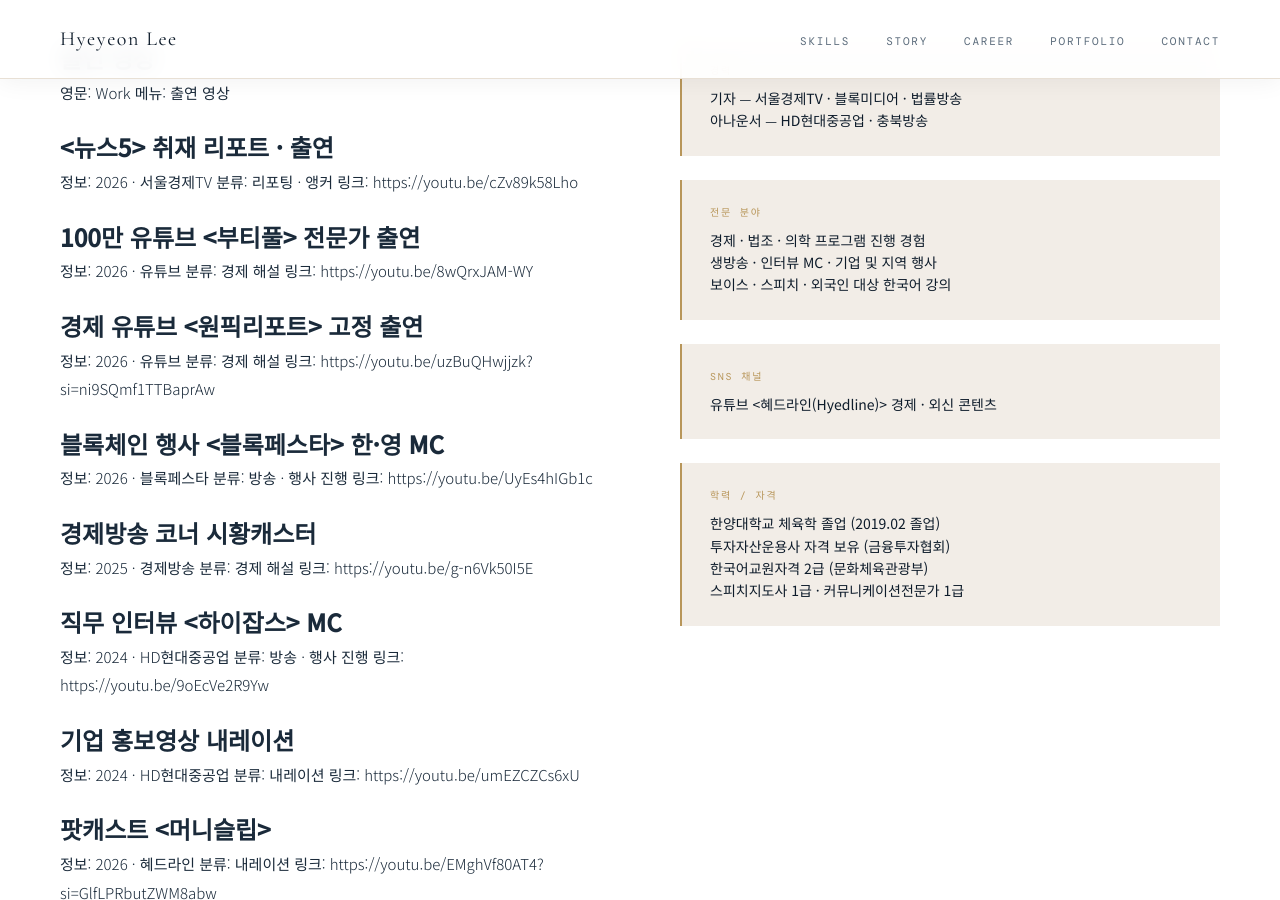
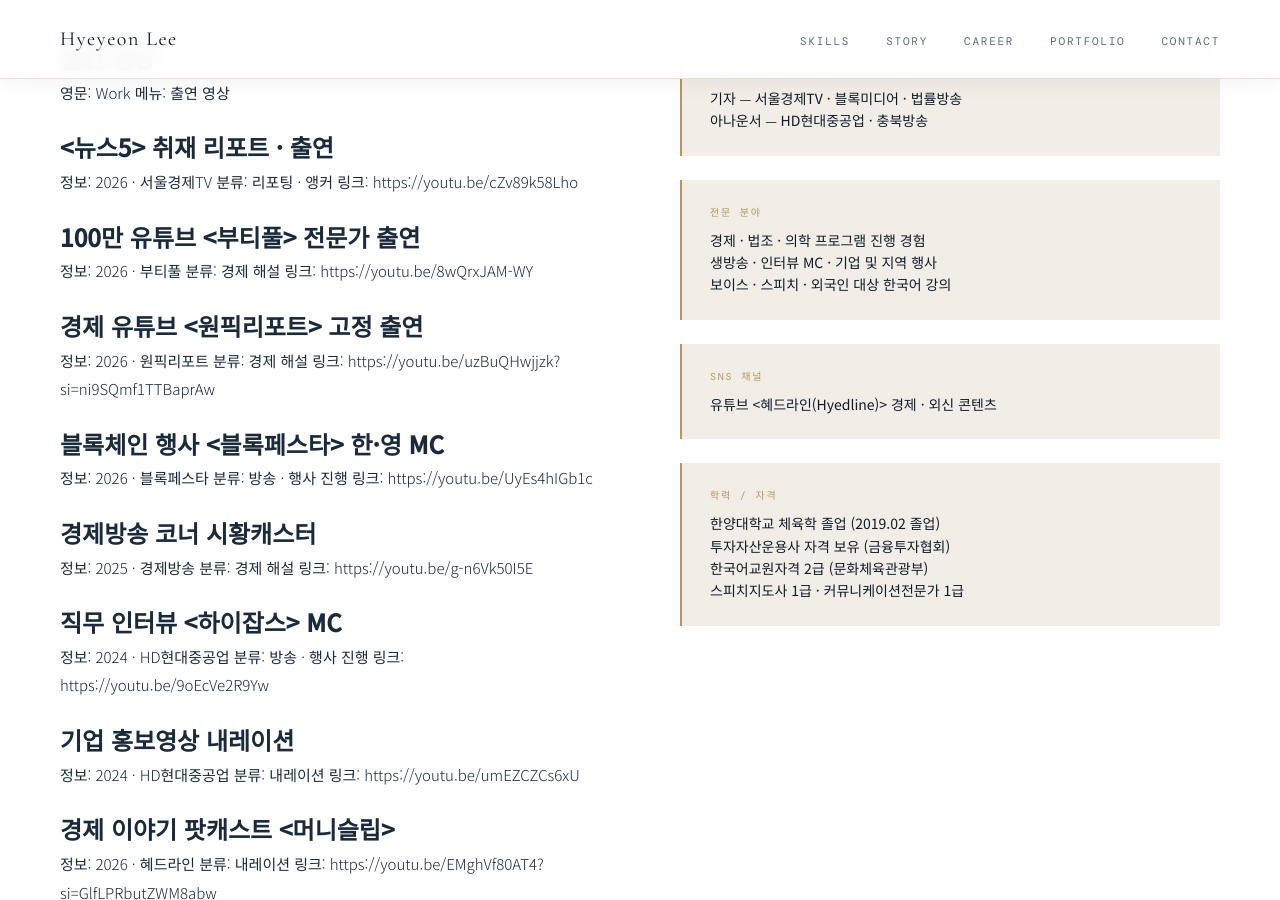
Before and after one commit to annhylee/annhylee.github.io, a Jekyll site: the page built from content/videos.md, in a window 1280 px wide and 900 px high, scrolled down 1936 px. Built offline with Jekyll 4.4.1, drawn with Linux system fonts in a browser that asks for light colours; some web fonts are replaced; our own code applies the rules of GitHub Pages for plain Markdown files.

Commit message:
Update videos.md

```diff
--- a/content/videos.md
+++ b/content/videos.md
@@ -18,12 +18,12 @@
 링크: https://youtu.be/cZv89k58Lho
 
 ## 100만 유튜브 <부티풀> 전문가 출연
-정보: 2026 · 유튜브
+정보: 2026 · 부티풀
 분류: 경제 해설
 링크: https://youtu.be/8wQrxJAM-WY
 
 ## 경제 유튜브 <원픽리포트> 고정 출연
-정보: 2026 · 유튜브
+정보: 2026 · 원픽리포트
 분류: 경제 해설
 링크: https://youtu.be/uzBuQHwjjzk?si=ni9SQmf1TTBaprAw
 
@@ -47,7 +47,7 @@
 분류: 내레이션
 링크: https://youtu.be/umEZCZCs6xU
 
-## 팟캐스트 <머니슬립>
+## 경제 이야기 팟캐스트 <머니슬립>
 정보: 2026 · 혜드라인
 분류: 내레이션
 링크: https://youtu.be/EMghVf80AT4?si=GlfLPRbutZWM8abw
```
